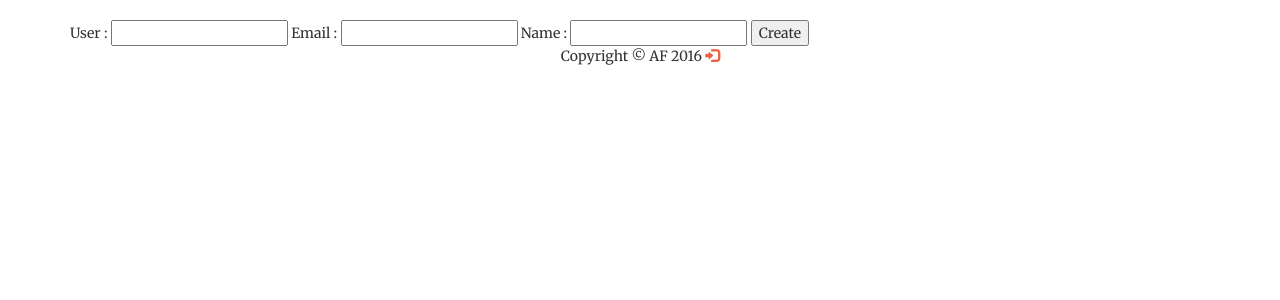
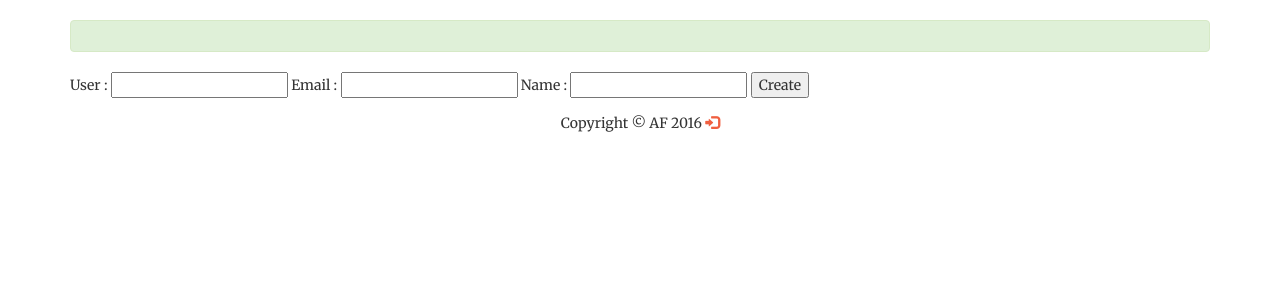
Before and after one commit to anthonyhtyao/AF, a Django app: template templates/admin/createUser.html in a window 1280 px wide. Shown: the part 52-352 px from the top of the page. Run offline with Django 3.2, Linux system fonts and the light colour scheme; the template is opened without the code that fills it, so the values that code supplies are empty; some libraries are stand-ins or nearby versions.

Commit message:
Add feedback message

```diff
--- a/auroreformosa/views.py
+++ b/auroreformosa/views.py
@@ -399,7 +399,7 @@
     return HttpResponseRedirect('/')
 
 @login_required
-def createUser(request):
+def createUser(request, msg=""):
     returnForm,language = init(request)
     if request.POST:
         username = request.POST['username']
@@ -411,4 +411,6 @@
         up.name = request.POST['name']
         up.save()
         request.method=""
+        msg = "User " + str(up) + " successfully created"
+    returnForm["msg"] = msg
     return render(request, 'admin/createUser.html', returnForm)
--- a/templates/admin/createUser.html
+++ b/templates/admin/createUser.html
@@ -1,12 +1,17 @@
 {% extends "base.html" %}
 {% block body_block %}
+{% if msg != "" %}
+  <div class="alert alert-success" role="alert">{{ msg }}</div>
+{% endif %}
 
 <form method="post" action="/createuser">
 {% csrf_token %}
+<div class="form-group">
 User : <input type="text" name="username">
 Email : <input type="test" name="email">
 Name : <input type="text" name="name">
 <input type="submit" name="submit" value="Create">
+</div>
 </form>
 
 {% endblock %}
```
Also changed, not shown: 1 other file.
